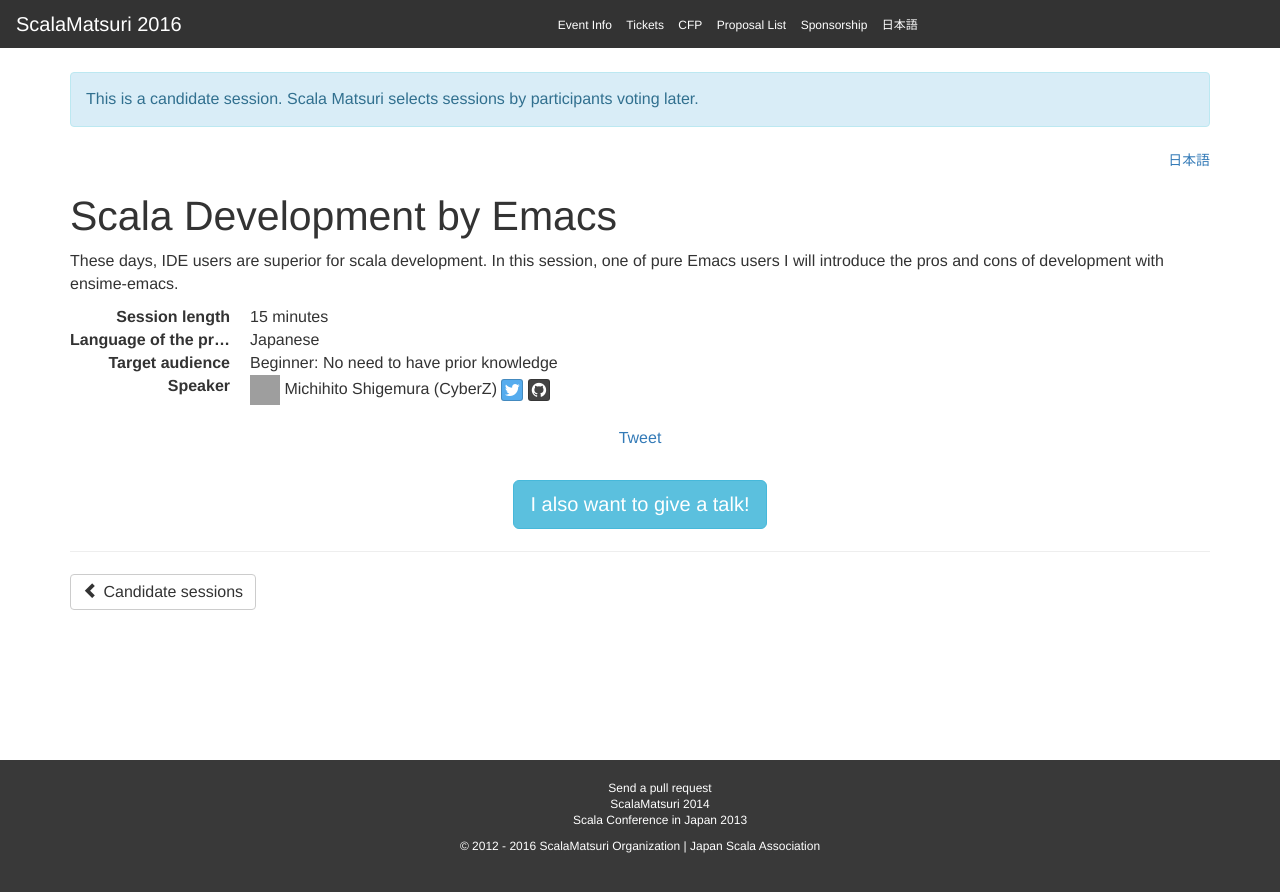
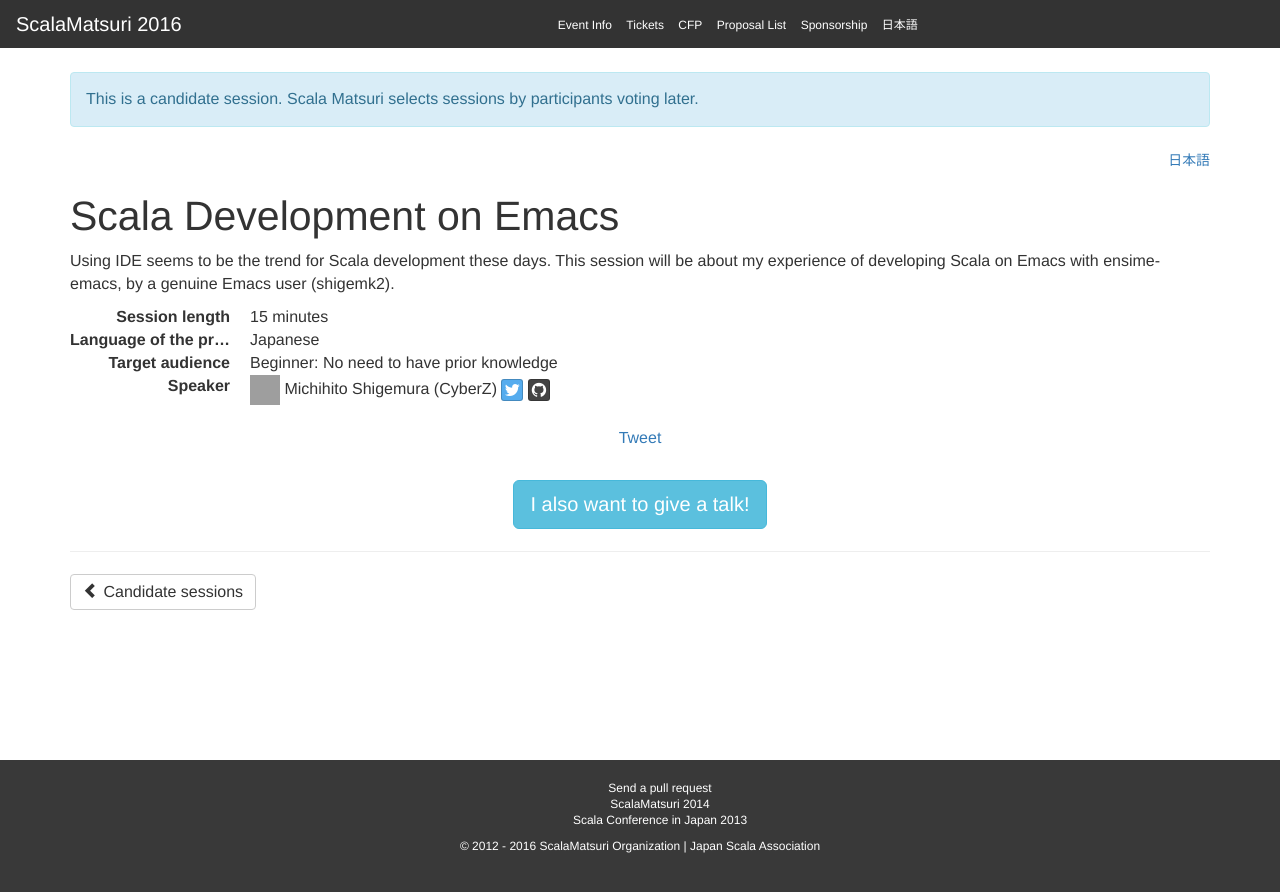
Before and after one commit to scalajp/2016.scalamatsuri.org, a Jekyll site: the page built from _candidates_en/MichihitoShigemura_1.html, in a window 1280 px wide. Shown: the top 892 px of the page. Built offline with Jekyll 4.4.1, drawn with Linux system fonts in a browser that asks for light colours; nearby versions of some CDN libraries; comment, search, counter and statistics services are not loaded; grey boxes are pictures that could not be loaded.

Commit message:
Applied review comment.

```diff
--- a/_candidates_en/MichihitoShigemura_1.html
+++ b/_candidates_en/MichihitoShigemura_1.html
@@ -1,6 +1,6 @@
 ---
 name: Michihito Shigemura
-title: Scala Development by Emacs
+title: Scala Development on Emacs
 length: 15
 audience: Beginner
 language: Japanese
@@ -10,5 +10,5 @@ icon: https://pbs.twimg.com/profile_images/1280274554/image.jpg
 organization: CyberZ
 ---
 <p>
-These days, IDE users are superior for scala development. In this session, one of pure Emacs users I will introduce the pros and cons of development with ensime-emacs.
+Using IDE seems to be the trend for Scala development these days. This session will be about my experience of developing Scala on Emacs with ensime-emacs, by a genuine Emacs user (shigemk2).
 </p>
```
